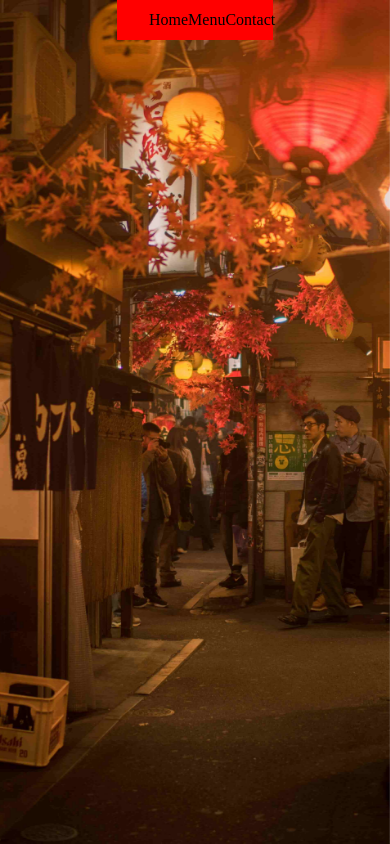
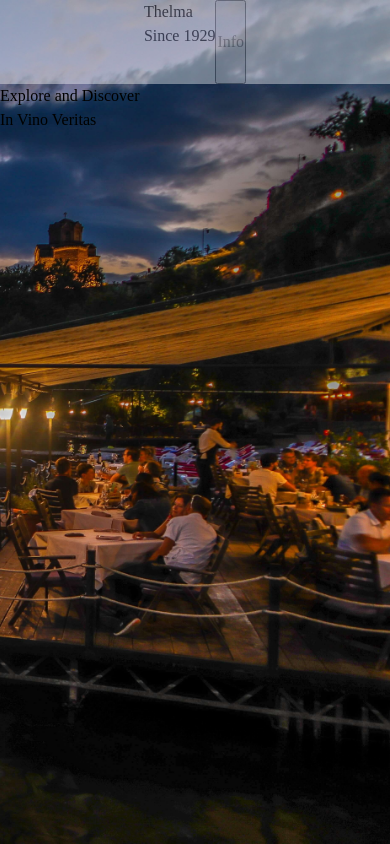
Before and after one commit to hyradar/restaurant, a website: page dist/index.html in a window 390 px wide. Drawn offline with Linux system fonts and the light colour scheme.

Commit message:
added non-accessibility compliant dropdown menu, began styling in mobile format, changed background image to compressed version

```diff
--- a/dist/index.html
+++ b/dist/index.html
@@ -5,23 +5,37 @@
     <meta http-equiv="X-UA-Compatible" content="IE=edge">
     <meta name="viewport" content="width=device-width, initial-scale=1.0">
     <link rel="stylesheet" href="/style.css">
-    <title>Ramen</title>
+    <title>Seafood</title>
+    <script src="script.js" defer></script>
 </head>
-<body>
-    <div class="bg">
-        <div class="dropdown">
-            <div class="test">
-                <div>Home</div>
-                <div>Menu</div>
-                <div>Contact</div>
+<body class = "bg">
+
+    <!-- Possibly Don't need this if each side floats to it's own corner -->
+    <div class="toprow">
+
+        <div class="title">
+            <div class="titlename">Thelma</div>
+            <div class="established">Since 1929</div>
+        </div>
+
+        <div class="dropdown" data-dropdown>
+            <button class="link" data-dropdown-button>Info</button>
+            <div class="dropdown-menu">
+                <div><a href="">Home</a></div>
+                <div><a href="">Menu</a></div>
+                <div><a href="">Events</a></div>
+                <div><a href="">Contact</a></div>
+                <div><a href="">Dev Notes</a></div>
             </div>
+
         </div>
 
     </div>
 
-
-
-
+    <div class="centerbox">
+        <div class="centertop">Explore and Discover</div>
+        <div class="centerbottom">In Vino Veritas</div>
+    </div>
 
     <div id="content"></div>
 
--- /dev/null
+++ b/dist/script.js
@@ -0,0 +1,17 @@
+// For explanation, watch https://www.youtube.com/watch?v=S-VeYcOCFZw
+
+document.addEventListener('click', e => {
+    const isDropDownButton = e.target.matches("[data-dropdown-button]");
+    if (!isDropDownButton && e.target.closest('[data-dropdown]') != null) return;
+
+    let currentDropDown;
+    if (isDropDownButton) {
+        currentDropDown = e.target.closest('[data-dropdown]');
+        currentDropDown.classList.toggle('active');
+    }
+
+    document.querySelectorAll('[data-dropdown].active').forEach(dropdown => {
+        if (dropdown === currentDropDown) return
+        dropdown.classList.remove('active')
+    })
+});
--- a/dist/style.css
+++ b/dist/style.css
@@ -4,6 +4,13 @@
 *::after {
   box-sizing: border-box;
 }
+
+/* Color palate
+Text: White or maybe the soft yellow from the lanterns
+
+
+*/
+
 
 /* Remove default margin */
 body,
@@ -33,6 +40,7 @@ html:focus-within {
 html,
 body {
     height: 100%;
+    width: 100%;
 }
 
 /* Set core body defaults */
@@ -41,36 +49,64 @@ body {
   line-height: 1.5;
 }
 
-p {
-  color: white;
+.toprow {
+  min-width: 100%;
+  height: 10vh;
+  background-color: white;
+  opacity: .4;
+
+  display: flex;
+  justify-content: center;
 }
 
 .dropdown {
   display: flex;
-  width: 100%;
-  justify-content: center;
+  align-content: center;
+  position: relative;
 }
 
-.test {
-  width: 40vw;
-  height: auto;
-  padding: .5rem 2rem;
-  background-color: red;
-  justify-self: center;
+.dropdown-menu {
+  position:absolute;
+  left: 0;
+  top: calc(100% + .25rem);
+  background-color: white;
+  padding: .75rem;
+  border-radius: .25rem;
+  box-shadow: 0 2px 5px 0 rgba(0, 0, 0, .1);
+  opacity: 0;
+  pointer-events: none;
+  transform: translateY(-10px);
+  transition: opacity 150ms ease-in-out, transform 150ms ease-in-out;
+}
 
-  display: flex;
-  flex-wrap: nowrap;
-  flex-direction: row;
-  justify-content: space-around;
+.dropdown-menu.active {
+  opacity: 1;
+}
+
+.link {
+  height: 10vh;
+  text-decoration: none;
+  color: grey;
+}
+
+.dropdown.active > .link,
+.link:hover {
+  color: black;
+}
+
+.dropdown.active > .link + .dropdown-menu {
+  opacity: 1;
+  transform: translateY(0);
+  pointer-events: auto;
 }
 
 .bg {
   min-height: 100%;
   /* Above code suggested by https://css-tricks.com/perfect-full-page-background-image/ */
 
-  background-position: center;
+  background-position: right;
   background-attachment: fixed;
-  background-image: url('./jap400k.jpeg');
+  background-image: url('./bgimage\ compressed.jpeg');
   background-repeat: no-repeat;
   background-size: cover;
 }
```
Also changed, not shown: dist/bgimage compressed.jpeg (added), dist/jap400k.jpeg (deleted).
